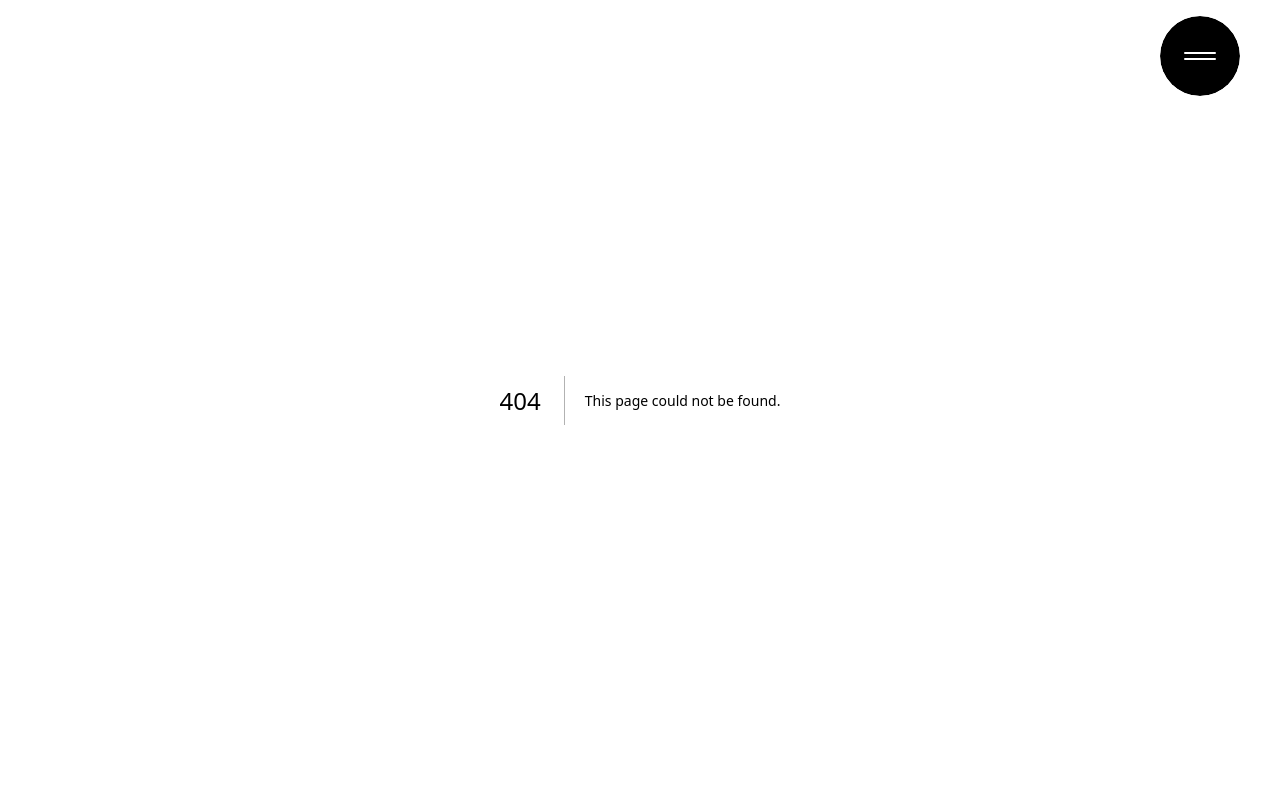
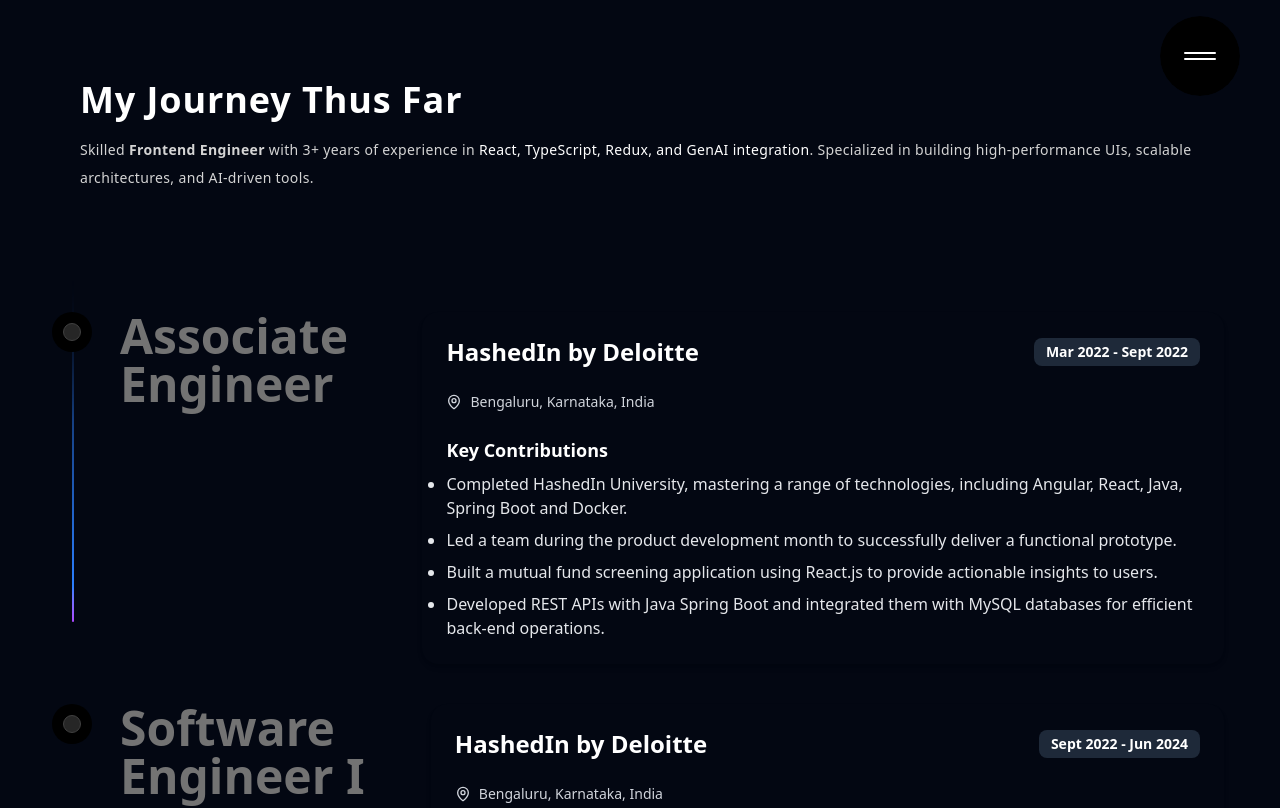
Before and after one commit to vital345/vital-portfolio, a Next.js app: page /experience in a window 1280 px wide. Before the commit this address had no page. Shown: the top 808 px of the page. Built offline with nearby package versions, Linux system fonts and the light colour scheme.

Commit message:
feat: styled the experience

```diff
--- /dev/null
+++ b/app/contact/page.tsx
@@ -0,0 +1,5 @@
+const Home = () => {
+  return <div className="bg-gray-950 text-white w-full"></div>;
+};
+
+export default Home;
--- a/app/workexperience/page.tsx
+++ b/app/experience/page.tsx
@@ -1,3 +1,4 @@
+import ResumeSection from "@/components/Resume";
 import { Timeline } from "@/components/ui/timeline";
 import { TIMELINE_DATA } from "@/components/ui/TimeLineData";
 
@@ -5,6 +6,7 @@
   return (
     <div className="bg-gray-950 text-white w-full">
       <Timeline data={TIMELINE_DATA} />
+      <ResumeSection />
     </div>
   );
 };
--- a/app/page.tsx
+++ b/app/page.tsx
@@ -25,7 +25,7 @@
           <pointLight position={[-0.5, 0, 0]} intensity={0.75} />
           <pointLight position={[0, 2, -1.3]} intensity={1} />
           <PersonModel
-            position={isMobile ? [0, -0.93, -0.7] : [0, -1.35, -0.7]}
+            position={isMobile ? [0, -0.93, -0.7] : [0, -1.33, -0.7]}
             scale={isMobile ? 0.5 : 0.76}
           />
         </Canvas>
--- a/components/Navbar/Navbar.tsx
+++ b/components/Navbar/Navbar.tsx
@@ -2,6 +2,7 @@
 
 import { useGSAP } from "@gsap/react";
 import gsap from "gsap";
+import Link from "next/link";
 import { useEffect, useRef, useState } from "react";
 import { NAV_ITEMS, SOCIALS } from "./constants";
 
@@ -94,11 +95,15 @@
     };
   }, []);
 
+  const closeNavMenu = () => {
+    setMenuExpanded(false);
+    navTimeLineRef.current?.reverse();
+    hamburgerTimeLineRef.current?.reverse();
+  };
+
   const toggleMenu = () => {
     if (menuExpanded) {
-      setMenuExpanded(false);
-      navTimeLineRef.current?.reverse();
-      hamburgerTimeLineRef.current?.reverse();
+      closeNavMenu();
     } else {
       setMenuExpanded(true);
       navTimeLineRef.current?.play();
@@ -118,9 +123,14 @@
           className="flex flex-col text-4xl gap-y-3 md:text-6xl lg:text-8xl"
         >
           {NAV_ITEMS.map((navItem) => (
-            <a className="font-black" href={`#${navItem.id}`} key={navItem.id}>
+            <Link
+              className="font-black"
+              href={`${navItem.id}`}
+              key={navItem.id}
+              onClick={closeNavMenu}
+            >
               {navItem.title}
-            </a>
+            </Link>
           ))}
         </div>
         {/* contact info */}
--- a/components/Navbar/constants.ts
+++ b/components/Navbar/constants.ts
@@ -1,10 +1,13 @@
 export const NAV_ITEMS = [
-  { title: "introduction", id: "introduction" },
+  { title: "introduction", id: "/" },
   { title: "experience", id: "experience" },
   { title: "contact", id: "contact" },
 ];
 
 export const SOCIALS = [
-  { name: "{ LinkedIn }", href: "https://www.linkedin.com/in/vittal-upadhyaya/" },
+  {
+    name: "{ LinkedIn }",
+    href: "https://www.linkedin.com/in/vittal-upadhyaya/",
+  },
   { name: "{ GitHub }", href: "https://github.com/vital345" },
 ];
--- /dev/null
+++ b/components/Resume/index.tsx
@@ -0,0 +1,35 @@
+export default function ResumeSection() {
+  return (
+    <section className="w-full bg-gray-950 text-white py-20 px-6 md:px-12 lg:px-20">
+      <div className="max-w-4xl mx-auto text-center space-y-8">
+        <h2 className="text-3xl md:text-4xl font-bold tracking-tight">
+          Here’s My Resume
+        </h2>
+        <p className="text-gray-400 max-w-2xl mx-auto">
+          You’ve seen my career journey and key contributions above. For a
+          complete overview including skills, and education feel free to
+          download or view my resume.
+        </p>
+
+        <div className="flex justify-center gap-6 pt-4">
+          <a
+            href="/resume.pdf"
+            download
+            className="bg-blue-950 hover:bg-blue-800 text-white font-medium px-6 py-3 rounded-xl shadow-md transition"
+          >
+            Download Resume
+          </a>
+
+          <a
+            href="/resume.pdf"
+            target="_blank"
+            rel="noopener noreferrer"
+            className="border border-gray-600 text-gray-300 hover:text-white hover:border-white font-medium px-6 py-3 rounded-xl transition"
+          >
+            View Online
+          </a>
+        </div>
+      </div>
+    </section>
+  );
+}
--- a/components/ui/TimeLineData.tsx
+++ b/components/ui/TimeLineData.tsx
@@ -5,35 +5,66 @@
   duration,
   location,
   description,
+  company,
 }: {
   duration: string;
   location: string;
   description: string[];
+  company: {
+    name: string;
+    link: string;
+  };
 }) => {
   return (
-    <div className="text-white text-pretty tracking-wide flex flex-col gap-y-4">
-      <div className="flex items-center">
-        <p className="mr-4 font-extrabold text-[24px] uppercase">Duration:</p>
-        <p className="text-[12px] font-bold border-1 p-2 rounded-[5px]">
+    <div
+      key={duration}
+      className="bg-gray-950 text-white rounded-2xl shadow-md p-6 flex flex-col gap-6"
+    >
+      {/* Header */}
+      <div className="flex flex-col sm:flex-row sm:items-center sm:justify-between">
+        <div className="flex">
+          <a
+            href={company.link}
+            target="_blank"
+            rel="noreferrer"
+            className="hover:underline text-white font-bold text-2xl"
+          >
+            {company.name}
+          </a>
+        </div>
+        <p className="text-sm font-semibold bg-gray-800 px-3 py-1 rounded-md">
           {duration}
         </p>
       </div>
-      <div className="flex">
-        <div className="mr-4 font-medium flex gap-x-2">
-          <div className="flex">
-            <MapPin />
-          </div>
-          <div>Location:</div>
+
+      {/* Sub Info */}
+      <div className="flex flex-col gap-2 text-sm text-gray-300">
+        {/* <div className="flex items-center gap-2">
+          <Building size={16} />
+          <a
+            href={company.link}
+            target="_blank"
+            rel="noreferrer"
+            className="hover:underline text-white"
+          >
+            {company.name}
+          </a>
+        </div> */}
+        <div className="flex items-center gap-2">
+          <MapPin size={16} />
+          <span>{location}</span>
         </div>
-        <p className="underline">{location}</p>
       </div>
-      <ul className="list-disc leading-loose flex flex-col gap-4 pl-5">
-        {description.map((item, idx) => (
-          <li key={idx} className="leading-normal">
-            {item}
-          </li>
-        ))}
-      </ul>
+
+      {/* Contributions */}
+      <div>
+        <h4 className="font-semibold text-lg mb-2">Key Contributions</h4>
+        <ul className="list-disc flex flex-col gap-2 text-gray-200">
+          {description.map((item, idx) => (
+            <li key={idx}>{item}</li>
+          ))}
+        </ul>
+      </div>
     </div>
   );
 };
@@ -50,6 +81,7 @@
         "Built a mutual fund screening application using React.js to provide actionable insights to users.",
         "Developed REST APIs with Java Spring Boot and integrated them with MySQL databases for efficient back-end operations.",
       ],
+      company: { name: "HashedIn by Deloitte", link: "https://hashedin.com/" },
     }),
   },
   {
@@ -65,6 +97,7 @@
         "Worked with TypeScript, Redux, and HTML/CSS to deliver scalable front-end solutions.",
         "Unit testing and manual testing were performed to ensure robust and bug-free releases.",
       ],
+      company: { name: "HashedIn by Deloitte", link: "https://hashedin.com/" },
     }),
   },
   {
@@ -80,6 +113,7 @@
         "Wrote and maintained Jest test cases, achieving 90% code coverage and enhancing overall code quality.",
         "Integrated a GenAI-powered tool that reduced the evaluation time of evaluators by 75%, significantly improving efficiency.",
       ],
+      company: { name: "HashedIn by Deloitte", link: "https://hashedin.com/" },
     }),
   },
 ];
--- a/components/ui/timeline.tsx
+++ b/components/ui/timeline.tsx
@@ -28,34 +28,36 @@
   const opacityTransform = useTransform(scrollYProgress, [0, 0.1], [0, 1]);
 
   return (
-    <div className="w-full bg-neutral-950 font-sans md:px-10" ref={containerRef}>
-      <div className="max-w-7xl mx-auto py-20 px-4 md:px-8 lg:px-10">
-        <h2 className="text-lg md:text-4xl mb-4 text-white max-w-4xl tracking-wide font-bold capitalize">
-          Experience from my journey
+    <div className="w-full bg-gray-950 font-sans px-10" ref={containerRef}>
+      <div className="max-w-7xl mx-auto py-20 px-4 lg:px-10">
+        <h2 className="text-2xl lg:text-4xl mb-4 text-white max-w-4xl tracking-wide font-bold capitalize">
+          My journey thus far
         </h2>
-        <p className="text-neutral-300 text-sm md:text-base max-w-sm tracking-wide font-medium">
-          I&apos;ve been working as <strong>Software Engineer</strong> for the
-          past 3+ years. Here&apos;s a timeline of my journey.
+        <p className="text-neutral-300 text-sm max-w-full leading-loose tracking-wide font-medium">
+          Skilled <strong>Frontend Engineer</strong> with 3+ years of experience
+          in{" "}
+          <span className="text-white">
+            React, TypeScript, Redux, and GenAI integration
+          </span>
+          . Specialized in building high-performance UIs, scalable
+          architectures, and AI-driven tools.
         </p>
       </div>
 
       <div ref={ref} className="relative max-w-7xl mx-auto pb-20">
         {data.map((item, index) => (
-          <div
-            key={index}
-            className="flex justify-start pt-10 md:pt-40 md:gap-10"
-          >
-            <div className="sticky flex flex-col md:flex-row z-40 items-center top-40 self-start max-w-xs lg:max-w-sm md:w-full">
-              <div className="h-10 absolute left-3 md:left-3 w-10 rounded-full bg-black flex items-center justify-center">
+          <div key={index} className="flex justify-start pt-10">
+            <div className="sticky flex flex-col z-40 items-center top-40 self-start max-w-xs lg:max-w-sm">
+              <div className="h-10 absolute left-3 lg:left-3 w-10 rounded-full bg-black flex items-center justify-center">
                 <div className="h-4 w-4 rounded-full bg-neutral-800 border border-neutral-700 p-2" />
               </div>
-              <h3 className="hidden md:block text-xl md:pl-20 md:text-5xl font-bold text-neutral-500 dark:text-neutral-500 ">
+              <h3 className="hidden lg:block text-xl lg:pl-20 lg:text-5xl font-bold text-neutral-500 dark:text-neutral-500 ">
                 {item.title}
               </h3>
             </div>
 
-            <div className="relative pl-20 pr-4 md:pl-4 w-full">
-              <h3 className="md:hidden block text-2xl mb-4 text-left font-bold text-neutral-500 dark:text-neutral-500">
+            <div className="relative pl-20 pr-4 lg:pl-4 w-full">
+              <h3 className="lg:hidden block text-2xl mb-4 text-left font-bold text-neutral-500 dark:text-neutral-500">
                 {item.title}
               </h3>
               {item.content}{" "}
@@ -66,7 +68,7 @@
           style={{
             height: height + "px",
           }}
-          className="absolute md:left-8 left-8 top-0 overflow-hidden w-[2px] bg-[linear-gradient(to_bottom,var(--tw-gradient-stops))] from-transparent from-[0%] via-neutral-700 to-transparent to-[99%]  [mask-image:linear-gradient(to_bottom,transparent_0%,black_10%,black_90%,transparent_100%)] "
+          className="absolute lg:left-8 left-8 top-0 overflow-hidden w-[2px] bg-[linear-gradient(to_bottom,var(--tw-gradient-stops))] from-transparent from-[0%] via-neutral-700 to-transparent to-[99%]  [mask-image:linear-gradient(to_bottom,transparent_0%,black_10%,black_90%,transparent_100%)] "
         >
           <motion.div
             style={{
```
Also changed, not shown: 1 other file (tests, documents, lock files or other folders).
